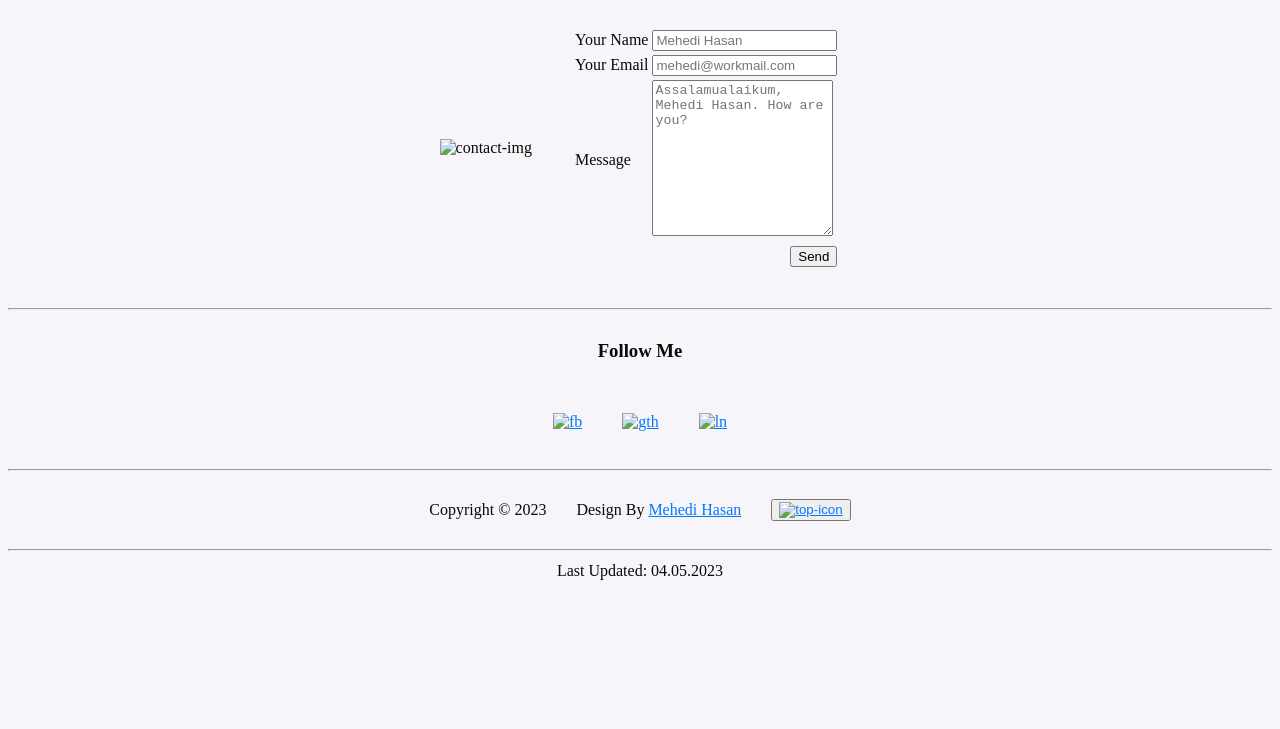
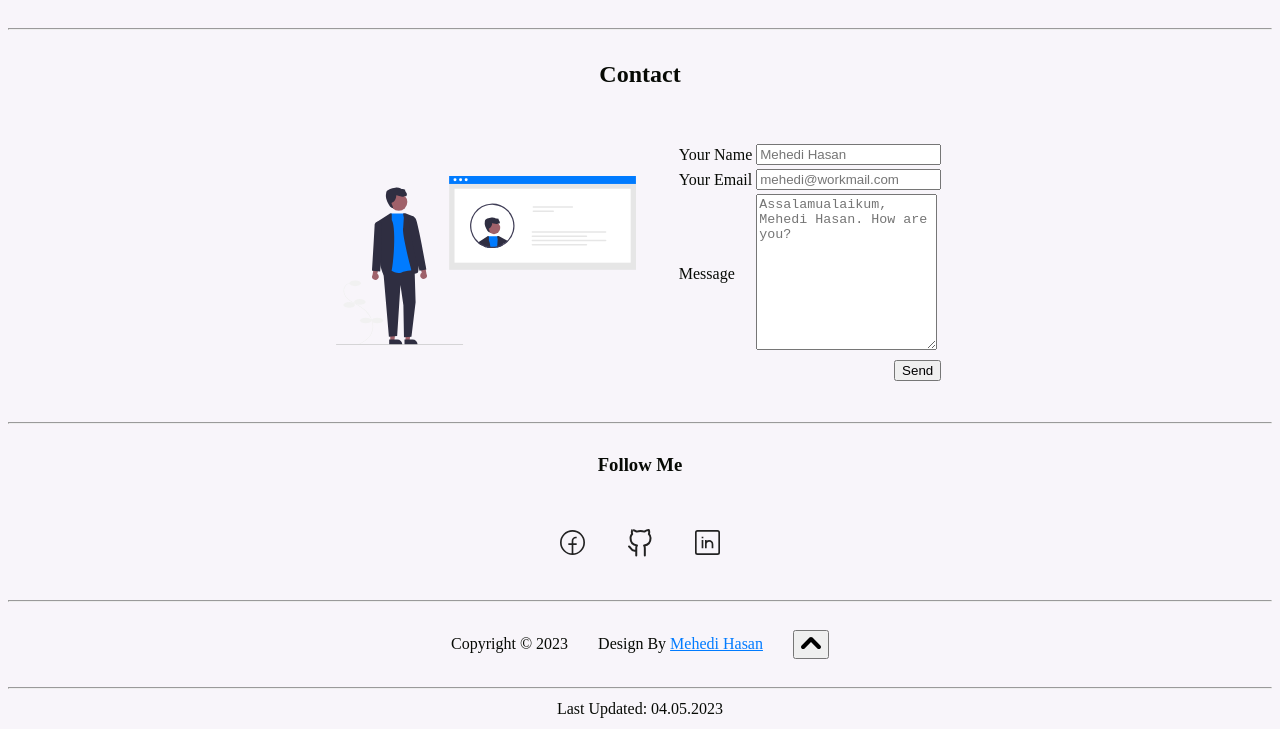
Before and after one commit to iammrmehedi/mcodefolio, a plain HTML site: page index.html in a window 1280 px wide. Shown: the part 1687-2416 px from the top of the page. Before the commit the page ends 2278 px from the top, so only its background shows below. Drawn offline with Linux system fonts and the light colour scheme.

Commit message:
Update index.html

```diff
--- a/index.html
+++ b/index.html
@@ -70,7 +70,7 @@
       <table cellspacing="20" align="center" cellpadding="10">
         <tr>
           <td>
-            <img src="img/mehedi-circle.png" alt="mehedi-photo" width="180px" />
+            <img src="assets/images/mehedi-circle.png" alt="mehedi-photo" width="180px" />
           </td>
           <td>
             <h2>Mehedi Hasan</h2>
@@ -106,7 +106,7 @@
               </p>
             </td>
             <td align="right">
-              <img src="img/about-img.svg" alt="about-img" width="300px" />
+              <img src="assets/images/about-img.svg" alt="about-img" width="300px" />
             </td>
           </tr>
         </table>
@@ -122,7 +122,7 @@
           <tr>
             <td align="left">
               <img
-                src="img/education-img.svg"
+                src="assets/images/education-img.svg"
                 alt="education-img"
                 width="300px"
               />
@@ -217,7 +217,7 @@
         <table align="center" cellspacing="20" cellpadding="10">
           <tr>
             <td>
-              <img src="img/contact-img.svg" alt="contact-img" width="300px" />
+              <img src="assets/images/contact-img.svg" alt="contact-img" width="300px" />
             </td>
             <td>
               <form action="#">
@@ -283,17 +283,17 @@
         <tr>
           <td>
             <a href="https://www.facebook.com/iamrealmehedi" target="_blank">
-              <img src="img/facebook.svg" alt="fb" />
+              <img src="assets/images/facebook.svg" alt="fb" />
             </a>
           </td>
           <td>
             <a href="https://www.github.com/devbytemehedi" target="_blank">
-              <img src="img/github.svg" alt="gth" />
+              <img src="assets/images/github.svg" alt="gth" />
             </a>
           </td>
           <td>
             <a href="https://www.linkedin.com/in/devbytemehedi/" target="_blank">
-              <img src="img/linkedin.svg" alt="ln" />
+              <img src="assets/images/linkedin.svg" alt="ln" />
             </a>
           </td>
         </tr>
@@ -308,7 +308,7 @@
           <td>
             <button>
               <a href="#top"
-                ><img src="img/up-arrow.svg" alt="top-icon" width="20px"
+                ><img src="assets/images/up-arrow.svg" alt="top-icon" width="20px"
               /></a>
             </button>
           </td>
```
